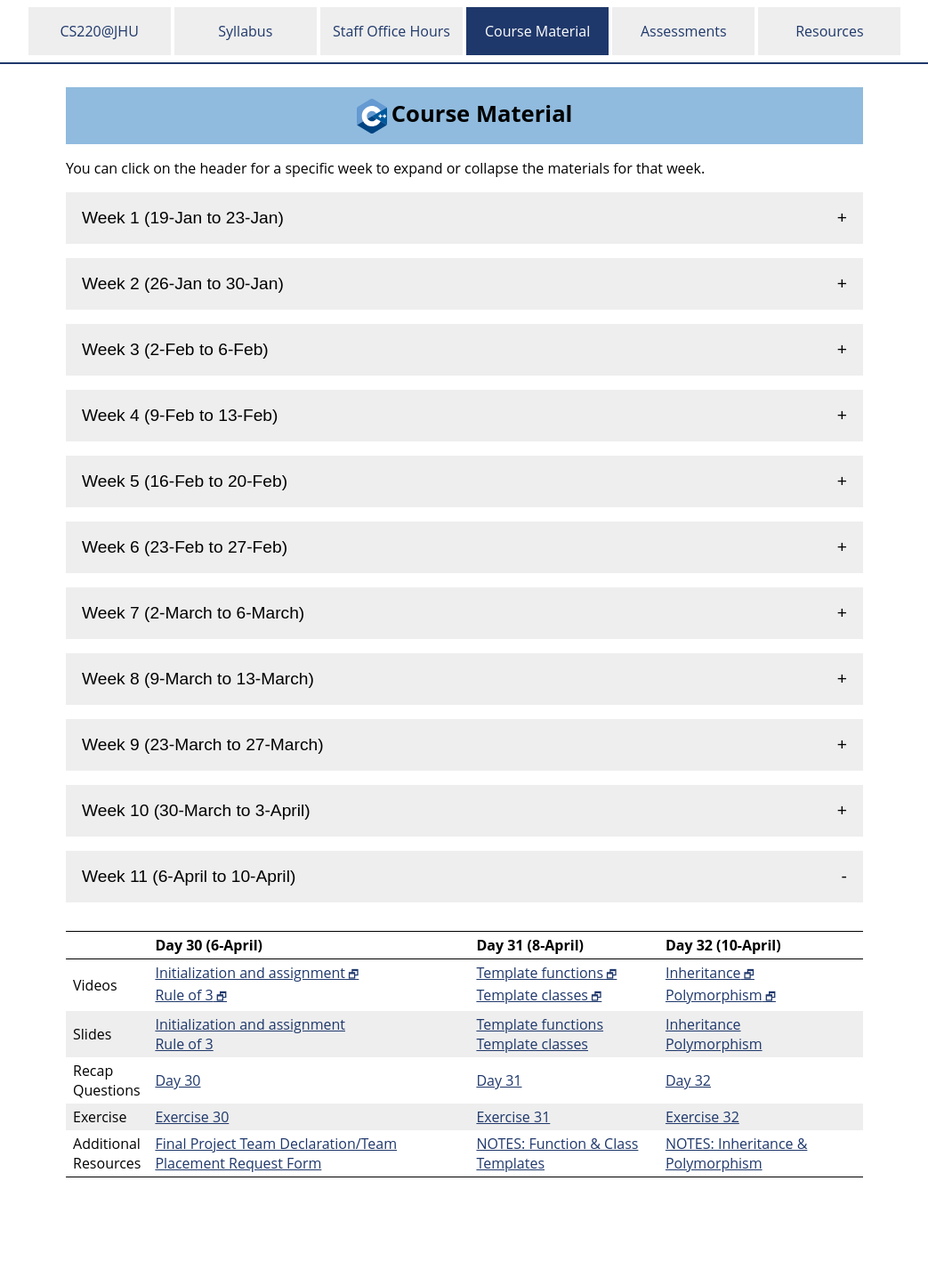
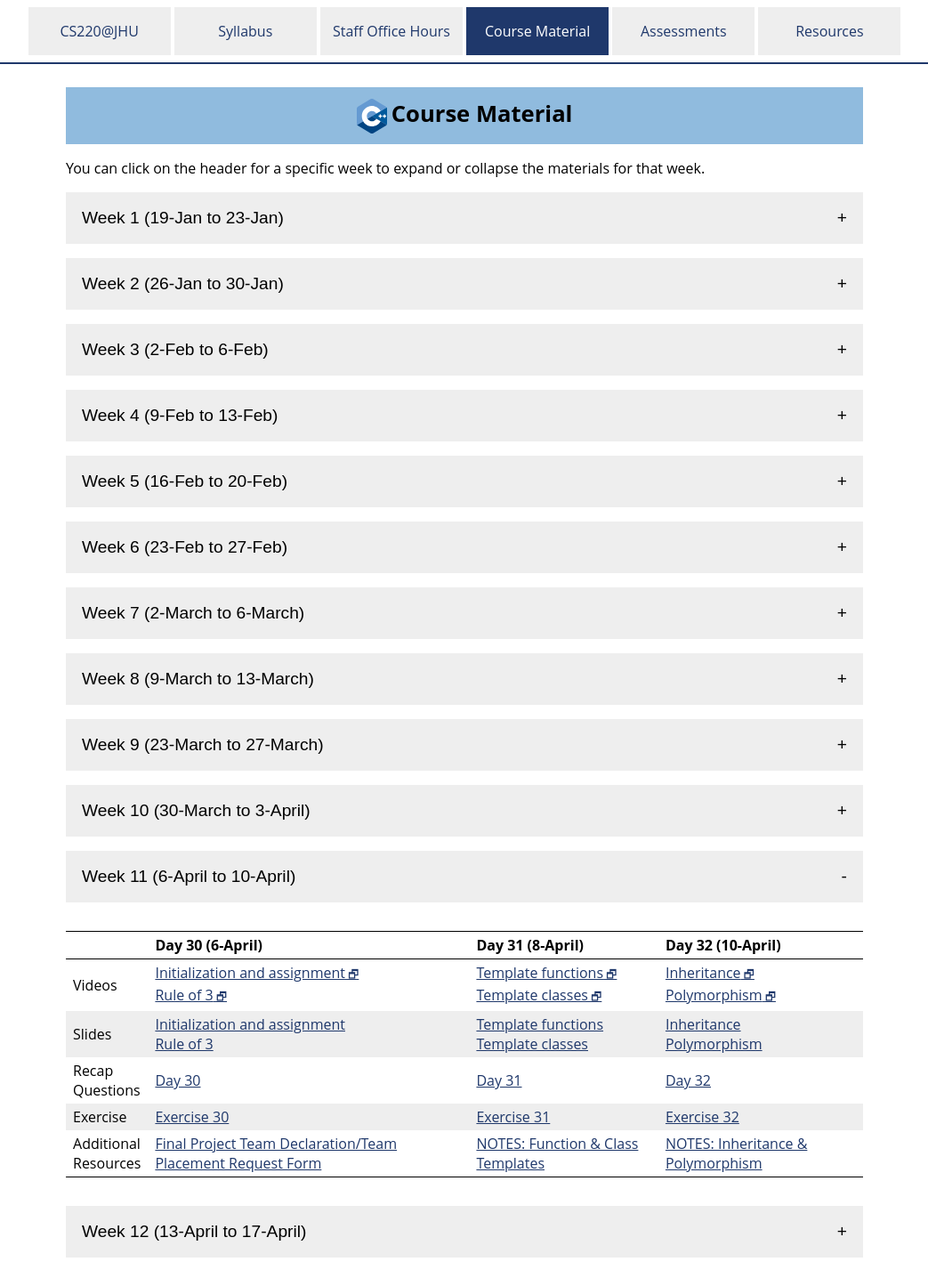
Before and after one commit to jhu-ip/cs220-sp26, a Jekyll site: the page built from material.md, in a window 1280 px wide. Shown: the whole page at 89% size, without its empty margins (118-1161 px from the left). Built offline with Jekyll 4.4.1, drawn with Linux system fonts in a browser that asks for light colours; before the commit the page ends 1355 px from its top, so only the background shows below that.

Commit message:
publishing week 12

```diff
--- a/material.md
+++ b/material.md
@@ -551,7 +551,6 @@
 </table>
 </div>
 
-<!--
 <button type="button" id="week_12_toggle" class="week_control_button">Week 12 (13-April to 17-April)</button>
 <div id="week_12" class="collapsible">
 <table>
@@ -594,13 +593,15 @@
     </tr>
     <tr>
       <td>Additional<br>Resources</td>
-      <td></td>
-      <td></td>
-      <td></td>
+      <td><a href='notes/notes-polymorphism.html'>NOTES: Inheritance & Polymorphism</a></td>
+      <td><a href='notes/notes-OOdesign.html'>NOTES: Object Oriented Design</a></td>
+      <td><a href='notes/notes-exceptions.html'>NOTES: Error & Exception Handling</a></td>
     </tr>
   </tbody>
 </table>
 </div>
+
+<!--
 <button type="button" id="week_13_toggle" class="week_control_button">Week 13 (20-April to 24-April)</button>
 <div id="week_13" class="collapsible">
 <table>
```
Also changed, not shown: 2 other files.
